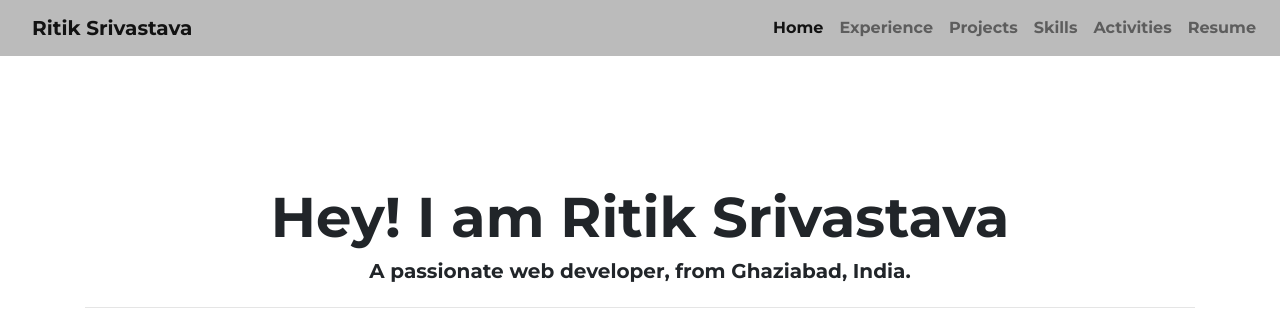
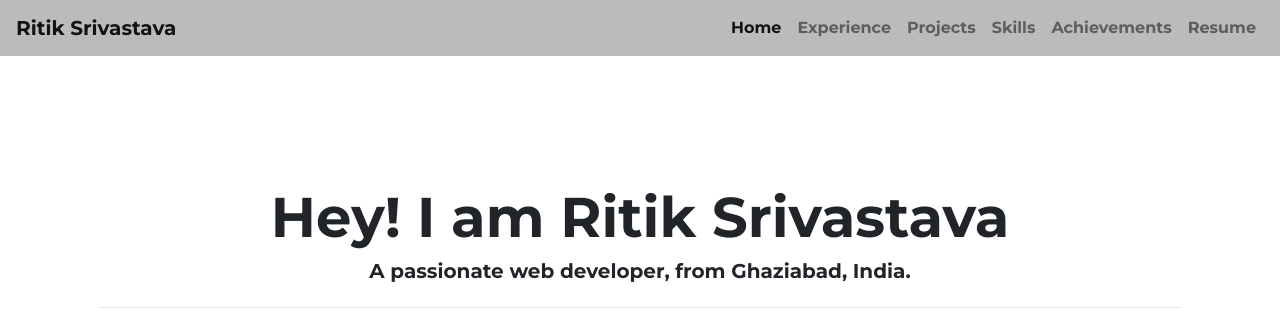
Before and after one commit to ritiksr25/ritiksr25.github.io, a Next.js app: page /Resume.pdf in a window 1280 px wide. Shown: the top 320 px of the page. Built offline with nearby package versions, Linux system fonts and the light colour scheme; some icons are missing.

Commit message:
--update: latest ver features, activities -> achievements

```diff
--- a/components/Layout.jsx
+++ b/components/Layout.jsx
@@ -73,11 +73,13 @@ const Layout = (props) => (
         rel="stylesheet"
       />
     </Head>
-    {/* <script>{(console.log = console.warn = console.error = () => {})}</script> */}
+    <script>{(console.log = console.warn = console.error = () => {})}</script>
     <div className="fluid-container" style={{ "padding-top": "50px;" }}>
       <div className="container pt-4">
         <Nav path={props.path} />
+        <div className="container">
         {props.children}
+        </div>
       </div>
     </div>
     <style jsx global>{`
@@ -95,6 +97,7 @@ const Layout = (props) => (
 
       .page_title {
         font-size: 35px;
+        margin-top: 12vh;
       }
 
       .main_title_index {
--- a/components/Nav.jsx
+++ b/components/Nav.jsx
@@ -1,12 +1,12 @@
-import NavLink from "react-bootstrap/NavLink";
+import Link from "next/link";
 
 const Nav = (props) => {
   let { path } = props;
   return (
     <nav className="navbar navbar-expand-lg navbar-light fixed-top">
-      <NavLink className="navbar-brand" href="/">
-        Ritik Srivastava
-      </NavLink>
+      <Link href="/">
+        <a className="navbar-brand">Ritik Srivastava</a>
+      </Link>
       <button
         className="navbar-toggler"
         type="button"
@@ -22,57 +22,65 @@ const Nav = (props) => {
       <div className="collapse navbar-collapse" id="navbarSupportedContent">
         <ul className="navbar-nav ml-auto">
           <li className={path === "home" ? "nav-item active" : "nav-item"}>
-            <NavLink className="nav-link" href="/">
+            <Link href="/">
+              <a className="nav-link">
                 Home{" "}
                 {path === "home" ? (
                   <span className="sr-only">(current)</span>
                 ) : null}
-            </NavLink>
+              </a>
+            </Link>
           </li>
           <li
             className={path === "experience" ? "nav-item active" : "nav-item"}
           >
-            <NavLink className="nav-link" href="/experience">
+            <Link className="nav-link" href="/[path]" as="experience">
+              <a className="nav-link">
                 Experience{" "}
                 {path === "experience" ? (
                   <span className="sr-only">(current)</span>
                 ) : null}
-            </NavLink>
+              </a>
+            </Link>
           </li>
           <li className={path === "projects" ? "nav-item active" : "nav-item"}>
-            <NavLink className="nav-link" href="/projects">
+            <Link className="nav-link" href="/[path]" as="projects">
+              <a className="nav-link">
                 Projects{" "}
                 {path === "projects" ? (
                   <span className="sr-only">(current)</span>
                 ) : null}
-            </NavLink>
+              </a>
+            </Link>
           </li>
           <li className={path === "skills" ? "nav-item active" : "nav-item"}>
-            <NavLink className="nav-link" href="/skills">
+            <Link href="/[path]" as="skills">
+              <a className="nav-link">
                 Skills{" "}
                 {path === "skills" ? (
                   <span className="sr-only">(current)</span>
                 ) : null}
-            </NavLink>
+              </a>
+            </Link>
           </li>
           <li
-            className={path === "activities" ? "nav-item active" : "nav-item"}
+            className={path === "achievements" ? "nav-item active" : "nav-item"}
           >
-            <NavLink className="nav-link" href="/activities">
-              Activities{" "}
-              {path === "activities" ? (
+            <Link href="/[path]" as="achievements">
+              <a className="nav-link">
+                Achievements{" "}
+                {path === "achievements" ? (
                   <span className="sr-only">(current)</span>
                 ) : null}
-            </NavLink>
+              </a>
+            </Link>
           </li>
           <li className="nav-item">
-            <NavLink
-              className="nav-link"
-              href="/Resume.pdf"
-              target="_blank"
-            >
+            <Link href="/Resume.pdf">
+              <a className="nav-link" target="_blank">
                 Resume
-            </NavLink>
+              </a>
+            </Link>
           </li>
         </ul>
       </div>
--- a/pages/[path].jsx
+++ b/pages/[path].jsx
@@ -7,7 +7,7 @@ import fetch from "isomorphic-unfetch";
 const Pages = (props) => {
   const router = useRouter();
   const { path } = router.query;
-  const allowedPaths = ["experience", "projects", "skills", "activities"];
+  const allowedPaths = ["experience", "projects", "skills", "achievements"];
   if (allowedPaths.indexOf(path) === -1) {
     return <Home />;
   } else {
@@ -19,20 +19,31 @@ const Pages = (props) => {
   }
 };
 
-Pages.getInitialProps = async ({ query }) => {
-  const path = query.path;
-  const origin = "https://ritiksr25.now.sh";
+export const getStaticPaths = async () => {
+  return {
+    paths: [
+      { params: { path: "experience" } },
+      { params: { path: "projects" } },
+      { params: { path: "skills" } },
+      { params: { path: "achievements" } },
+    ],
+    fallback: true,
+  };
+};
 
-  const allowedPaths = ["experience", "projects", "skills", "activities"];
+export const getStaticProps = async ({ params }) => {
+  const path = params.path;
+
+  const allowedPaths = ["experience", "projects", "skills", "achievements"];
   if (allowedPaths.indexOf(path) === -1) {
-    return { data: [] };
+    return { props: { data: [] } };
   }
 
   const res = await fetch(`https://ritiksr25.now.sh/api/${path}`);
   const data = await res.json();
 
   return {
-    data,
+    props: { data },
   };
 };
 
--- a/pages/api/activities.js
+++ b/pages/api/achievements.js
@@ -1,4 +1,4 @@
-let activities = [
+let achievements = [
   {
     title: "Top 10 Rank- HackVSIT",
     subtitle: "National Level Hackathon",
@@ -13,5 +13,5 @@ let activities = [
 ];
 
 export default (req, res) => {
-  res.json(JSON.stringify(activities));
+  res.json(JSON.stringify(achievements));
 };
```
Lines whose indentation alone changed are shown as unchanged.
